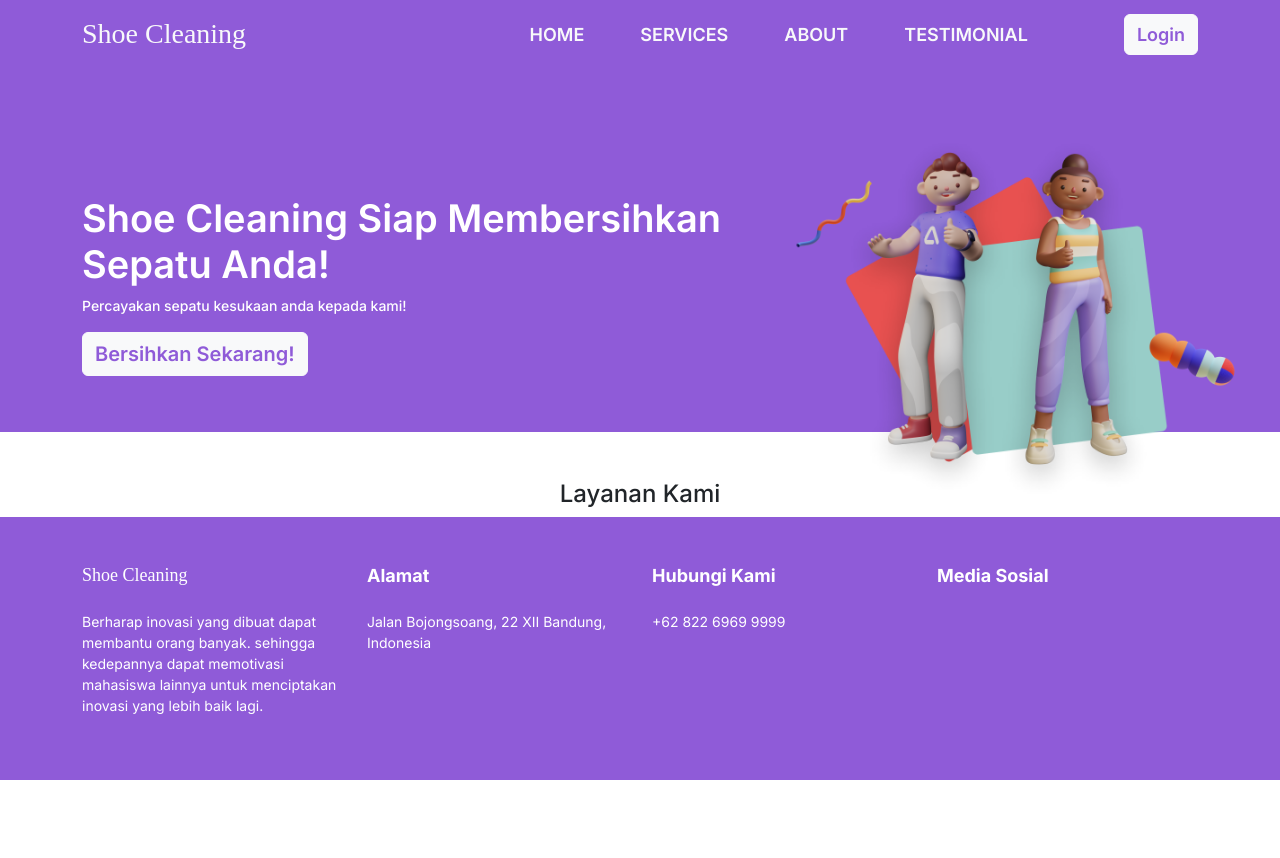
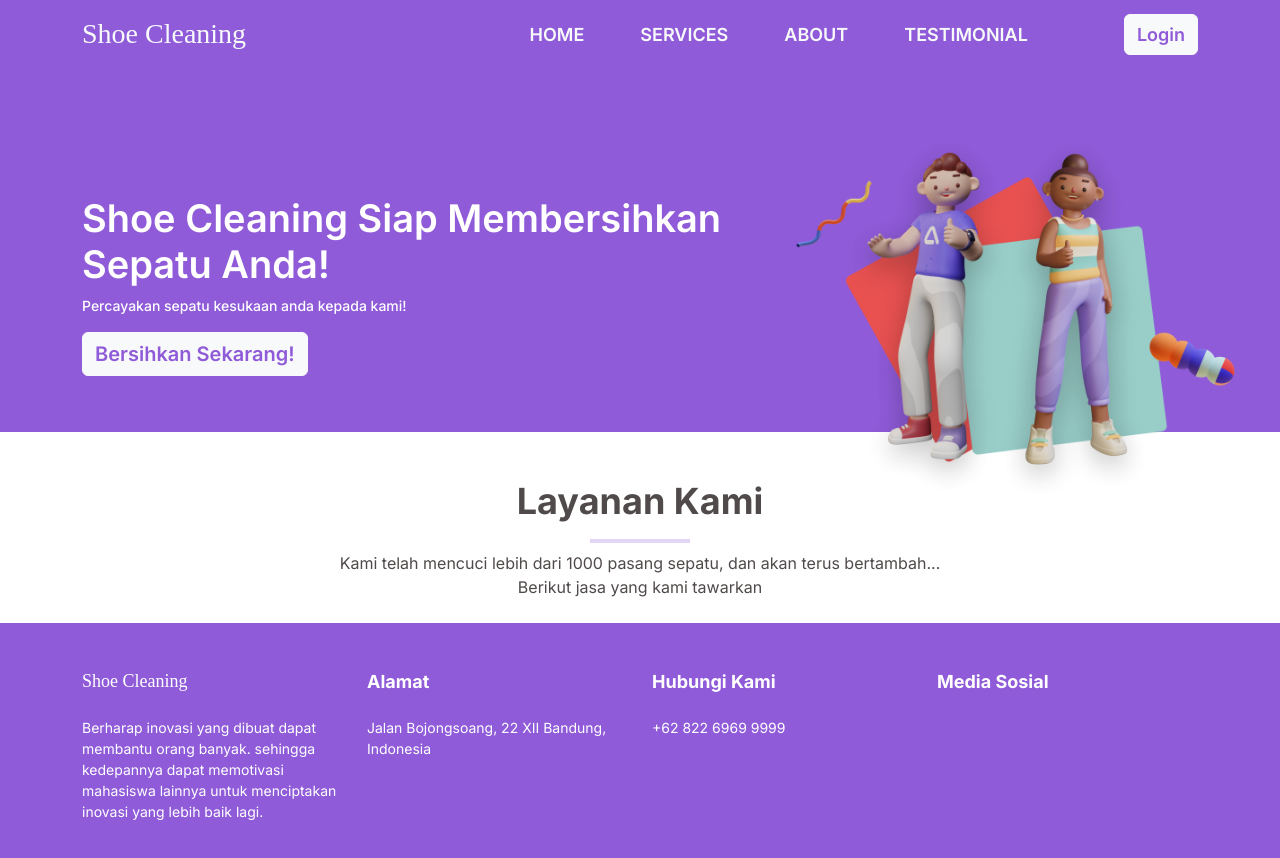
Before and after one commit to foxxxesky/Shoe-Cleaning, a Nuxt app: page / in a window 1280 px wide. Shown: the top 858 px of the page. Before the commit the page ends 800 px from the top, so only its background shows below. Built offline with nearby package versions, Linux system fonts and the light colour scheme; a web font is replaced by a local one.

Commit message:
add layanan

```diff
--- a/components/user/Navbar.vue
+++ b/components/user/Navbar.vue
@@ -23,7 +23,10 @@
             >
           </li>
           <li class="nav-item">
-            <nuxt-link class="nav-link pe-lg-5 text-light" id="nav_text" to="#"
+            <nuxt-link
+              class="nav-link pe-lg-5 text-light"
+              id="nav_text"
+              to="user/service"
               >SERVICES</nuxt-link
             >
           </li>
--- a/layouts/default.vue
+++ b/layouts/default.vue
@@ -12,6 +12,16 @@ import Footer from "~/components/user/Footer.vue";
 export default {
   name: "default",
   components: { Navbar, Footer },
+  head() {
+    return {
+      link: [
+        {
+          rel: "icon",
+          href: "~/static/images/char.png",
+        },
+      ],
+    };
+  },
 };
 </script>
 
--- a/pages/index.vue
+++ b/pages/index.vue
@@ -12,13 +12,16 @@
               <p id="desc-jumbotron">
                 Percayakan sepatu kesukaan anda kepada kami!
               </p>
-              <nuxt-link id="button-jumbotron" class="btn btn-light" to="#"
+              <nuxt-link
+                id="button-jumbotron"
+                class="btn btn-light"
+                to="user/service"
                 >Bersihkan Sekarang!</nuxt-link
               >
             </div>
           </div>
           <div class="col-5">
-            <img id="img-jumbotron" src="images/char.png" alt="" />
+            <img id="img-jumbotron" src="~static/images/char.png" alt="" />
           </div>
         </div>
       </div>
@@ -29,6 +32,14 @@
     <div class="container">
       <h4 class="text-center pt-5" id="text-layanankami">Layanan Kami</h4>
     </div>
+    <div class="pt-2">
+      <hr />
+    </div>
+    <p class="text-center pt-2 pb-2" id="desc-layanan">
+      Kami telah mencuci lebih dari 1000 pasang sepatu, dan akan terus
+      bertambah... <br />
+      Berikut jasa yang kami tawarkan
+    </p>
     <!-- Layanan -->
   </div>
 </template>
@@ -50,6 +61,14 @@ export default {
 
 .col-kiri {
   padding-top: 80px;
+}
+
+hr {
+  width: 100px;
+  margin: auto;
+  height: 4px;
+  color: var(--primary);
+  background-color: var(--primary);
 }
 
 #text-jumbotron {
@@ -74,4 +93,17 @@ export default {
   font-weight: var(--semi-bold);
   color: var(--primary);
 }
+
+/* Layanan */
+#text-layanankami {
+  font-size: 36px;
+  font-weight: 700;
+  color: #504a4a;
+}
+
+#desc-layanan {
+  font-size: 16px;
+  color: #504a4a;
+}
+/* Layanan */
 </style>
--- /dev/null
+++ b/pages/user/service.vue
@@ -0,0 +1,13 @@
+<template></template>
+
+<script>
+export default {
+  head() {
+    return {
+      title: "Service",
+    };
+  },
+};
+</script>
+
+<style></style>
```
